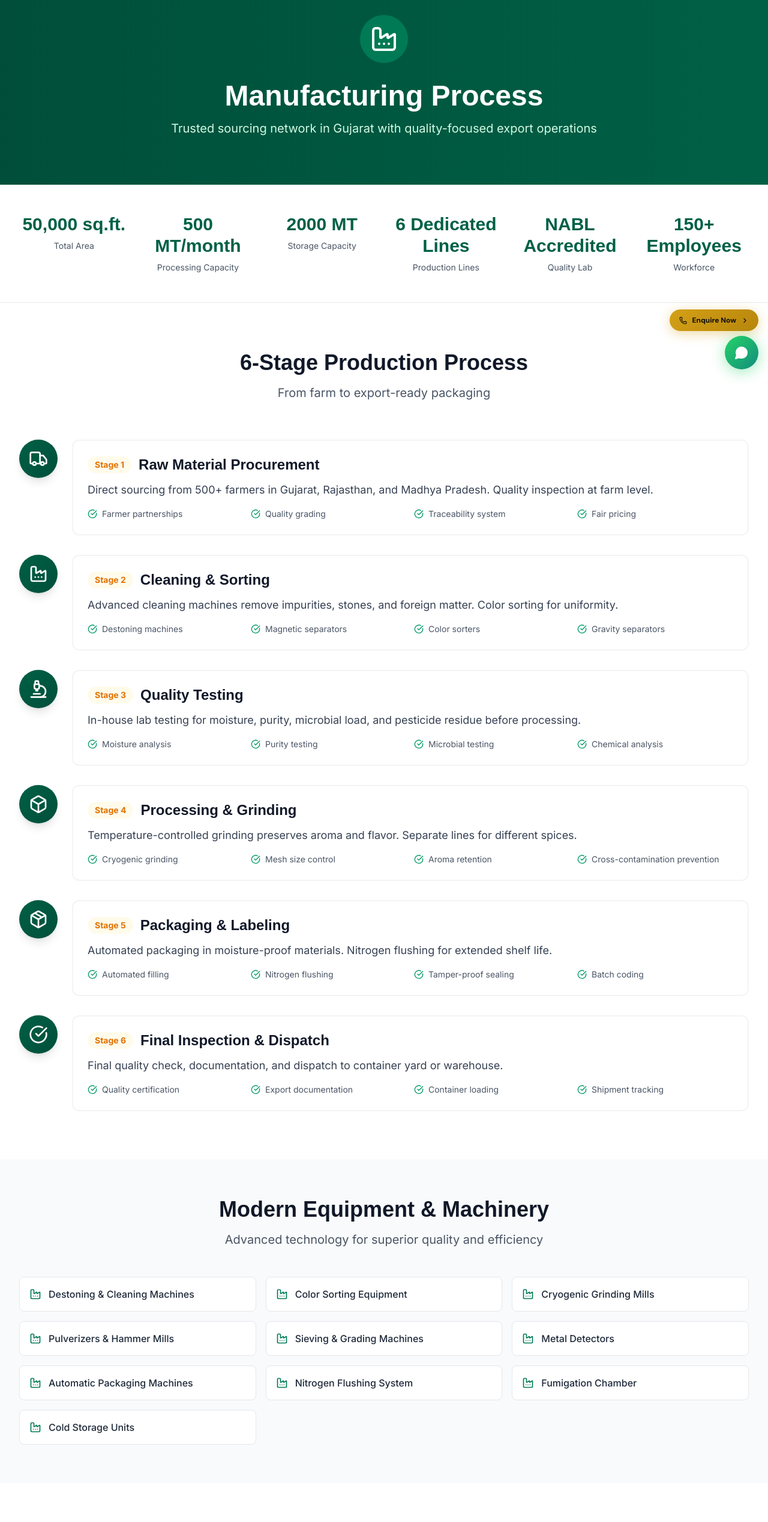
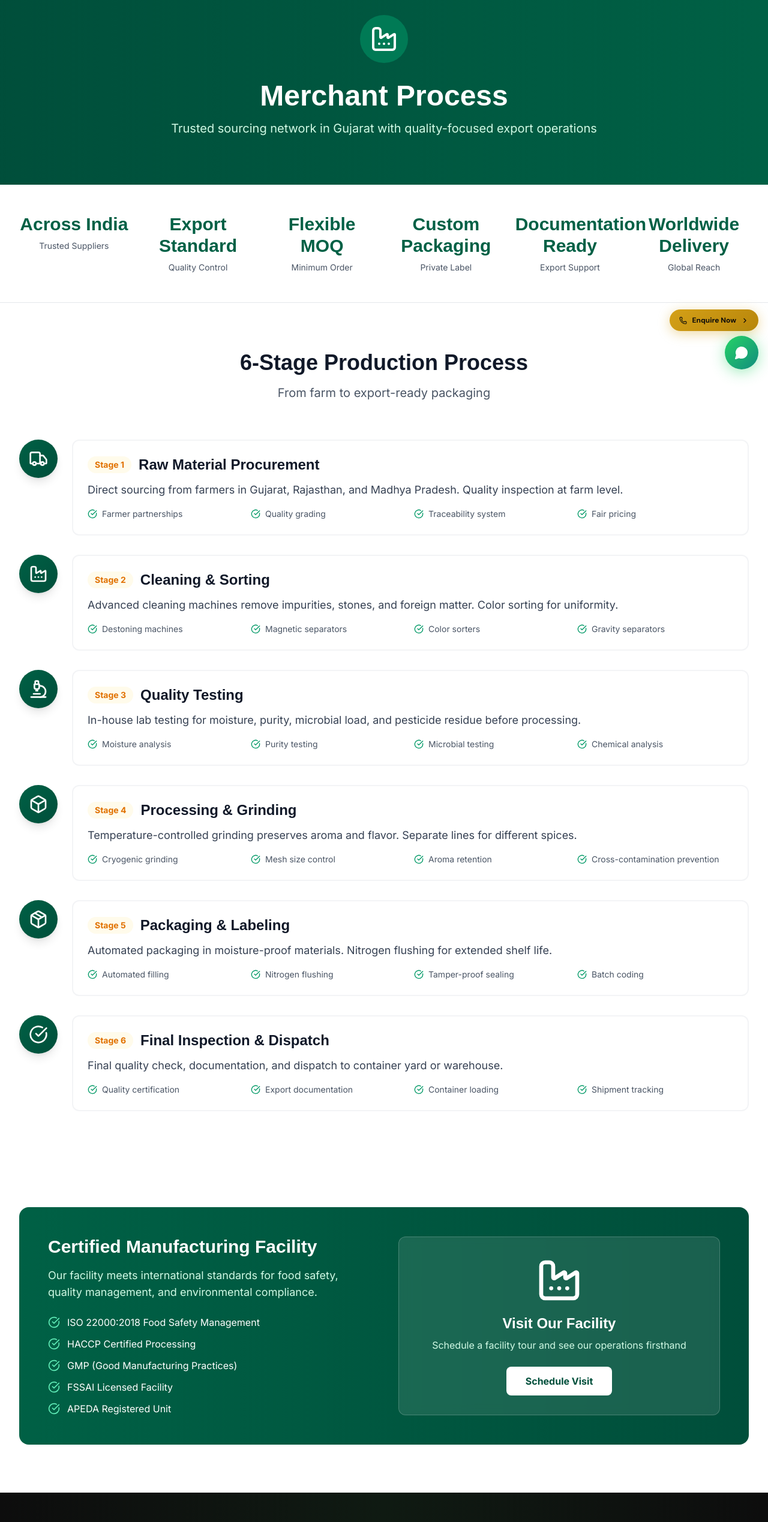
Before and after one commit to UtsavDevani90/import-export-, a React (Vite) app: page /manufacturing in a window 1280 px wide. Shown: the part 160-2698 px from the top of the page at 60% size. Built offline with nearby package versions, Linux system fonts and the light colour scheme; a web font is replaced by a local one.

Commit message:
Updated export capabilities section and company metrics

```diff
--- a/src/app/pages/ManufacturingProcess.tsx
+++ b/src/app/pages/ManufacturingProcess.tsx
@@ -5,7 +5,7 @@ const stages = [
   {
     icon: Truck,
     title: 'Raw Material Procurement',
-    description: 'Direct sourcing from 500+ farmers in Gujarat, Rajasthan, and Madhya Pradesh. Quality inspection at farm level.',
+    description: 'Direct sourcing from farmers in Gujarat, Rajasthan, and Madhya Pradesh. Quality inspection at farm level.',
     details: ['Farmer partnerships', 'Quality grading', 'Traceability system', 'Fair pricing']
   },
   {
@@ -41,12 +41,12 @@ const stages = [
 ];
 
 const facilities = [
-  { name: 'Total Area', value: '50,000 sq.ft.' },
-  { name: 'Processing Capacity', value: '500 MT/month' },
-  { name: 'Storage Capacity', value: '2000 MT' },
-  { name: 'Production Lines', value: '6 Dedicated Lines' },
-  { name: 'Quality Lab', value: 'NABL Accredited' },
-  { name: 'Workforce', value: '150+ Employees' }
+  { name: 'Trusted Suppliers', value: 'Across India' },
+  { name: 'Quality Control', value: 'Export Standard' },
+  { name: 'Minimum Order', value: 'Flexible MOQ' },
+  { name: 'Private Label', value: 'Custom Packaging' },
+  { name: 'Export Support', value: 'Documentation Ready' },
+  { name: 'Global Reach', value: 'Worldwide Delivery' }
 ];
 
 const equipment = [
@@ -72,7 +72,7 @@ export default function ManufacturingProcess() {
             <Factory className="w-12 h-12" />
           </div>
           <h1 className="text-5xl font-bold mb-4" style={{ fontFamily: 'Poppins, sans-serif' }}>
-            Manufacturing Process
+            Merchant Process
           </h1>
           <p className="text-xl text-emerald-100 max-w-3xl mx-auto" style={{ fontFamily: 'Inter, sans-serif' }}>
             Trusted sourcing network in Gujarat with quality-focused export operations
@@ -143,27 +143,7 @@ export default function ManufacturingProcess() {
         </div>
       </div>
 
-      {/* Equipment */}
-      <div className="bg-gray-50 py-16">
-        <div className="max-w-7xl mx-auto px-4 sm:px-6 lg:px-8">
-          <div className="text-center mb-12">
-            <h2 className="text-4xl font-bold text-gray-900 mb-4" style={{ fontFamily: 'Poppins, sans-serif' }}>
-              Modern Equipment & Machinery
-            </h2>
-            <p className="text-xl text-gray-600" style={{ fontFamily: 'Inter, sans-serif' }}>
-              Advanced technology for superior quality and efficiency
-            </p>
-          </div>
-          <div className="grid md:grid-cols-2 lg:grid-cols-3 gap-4">
-            {equipment.map((item, index) => (
-              <div key={index} className="bg-white rounded-lg p-4 border border-gray-200 flex items-center gap-3 hover:border-emerald-600 hover:shadow-md transition-all">
-                <Factory className="w-5 h-5 text-emerald-700 flex-shrink-0" />
-                <span className="font-medium text-gray-800" style={{ fontFamily: 'Inter, sans-serif' }}>{item}</span>
-              </div>
-            ))}
-          </div>
-        </div>
-      </div>
+
 
       {/* Certifications */}
       <div className="max-w-7xl mx-auto px-4 sm:px-6 lg:px-8 py-20">
--- a/src/app/pages/Sustainability.tsx
+++ b/src/app/pages/Sustainability.tsx
@@ -108,24 +108,6 @@ export default function Sustainability() {
         </div>
       </div>
 
-      {/* Certifications */}
-      <div className="bg-gray-50 py-16">
-        <div className="max-w-7xl mx-auto px-4 sm:px-6 lg:px-8">
-          <div className="text-center mb-12">
-            <h2 className="text-4xl font-bold text-gray-900 mb-4" style={{ fontFamily: 'Poppins, sans-serif' }}>
-              Environmental Certifications
-            </h2>
-          </div>
-          <div className="grid md:grid-cols-3 lg:grid-cols-5 gap-4">
-            {certifications.map((cert, index) => (
-              <div key={index} className="bg-white rounded-lg p-4 text-center border-2 border-emerald-200 hover:border-emerald-600 transition-colors">
-                <Award className="w-8 h-8 text-emerald-700 mx-auto mb-2" />
-                <p className="text-sm font-medium text-gray-800" style={{ fontFamily: 'Inter, sans-serif' }}>{cert}</p>
-              </div>
-            ))}
-          </div>
-        </div>
-      </div>
 
       {/* Roadmap */}
       <div className="max-w-7xl mx-auto px-4 sm:px-6 lg:px-8 py-20">
```
